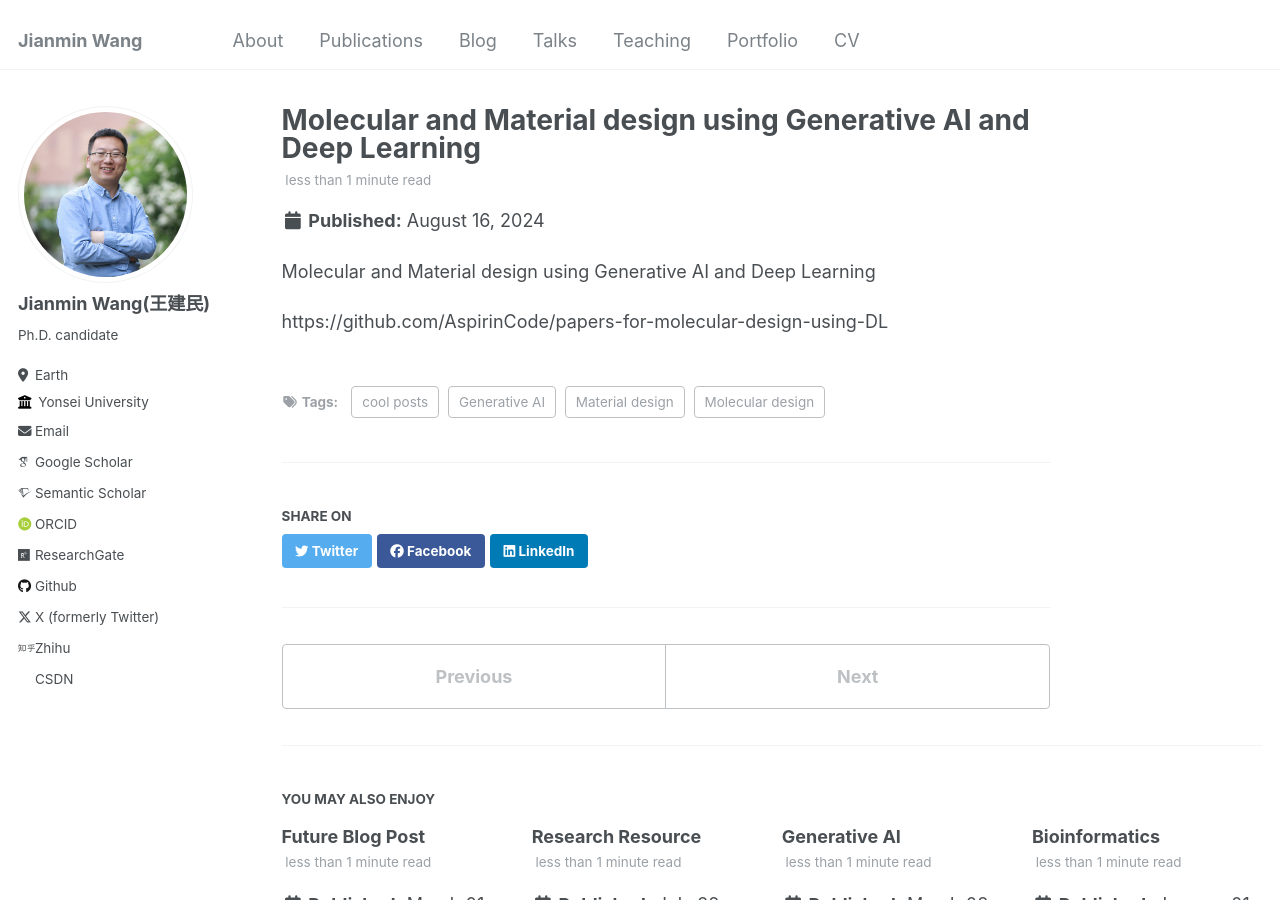
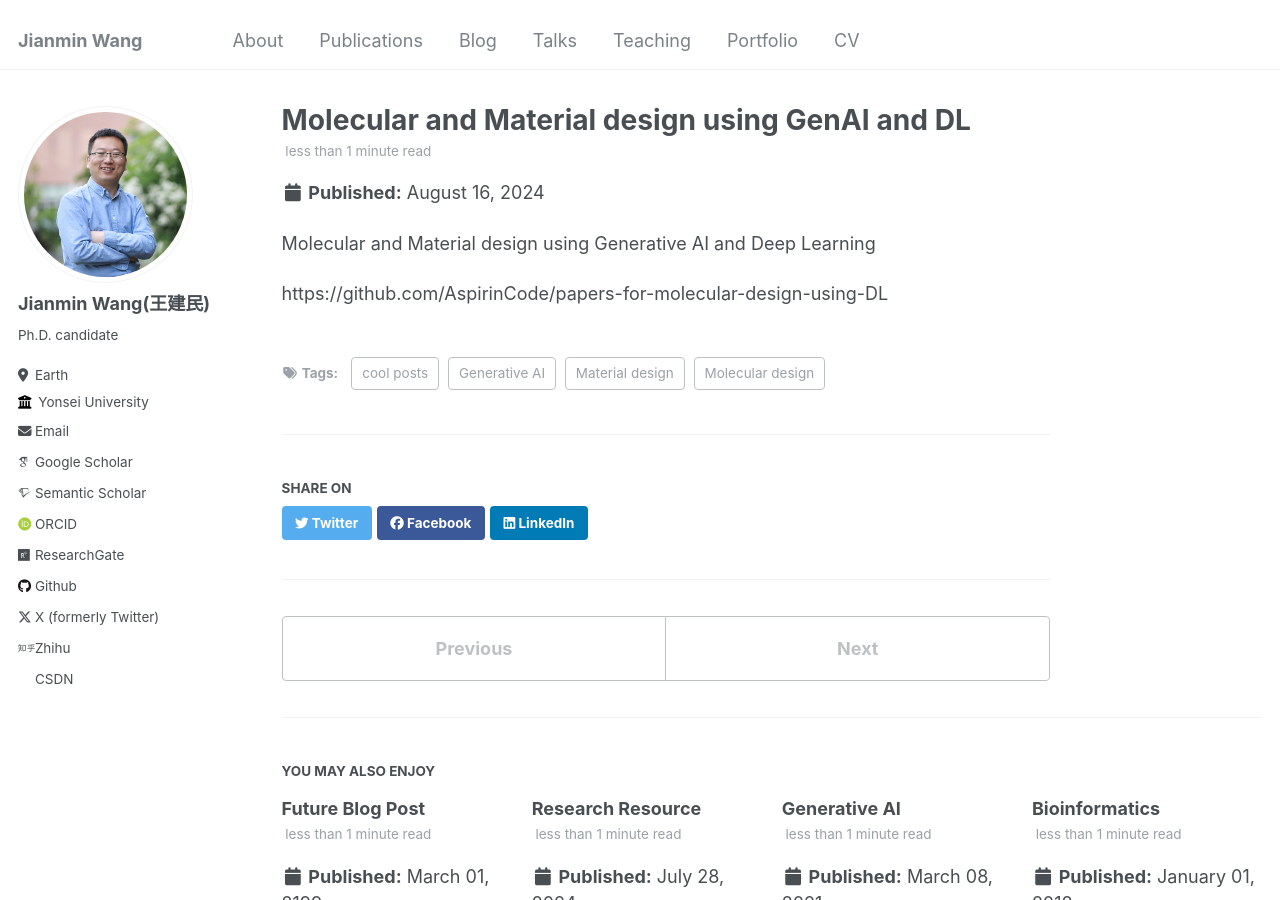
Before and after one commit to Jianmin2drugai/Jianmin2drugai.github.io, a Jekyll site: the page built from _posts/2024-08-16-generativeai-mol-note-post.md, in a window 1280 px wide and 900 px high. Built offline with Jekyll 4.4.1, drawn with Linux system fonts in a browser that asks for light colours; some web fonts are replaced.

Commit message:
Update 2024-08-16-generativeai-mol-note-post.md

```diff
--- a/_posts/2024-08-16-generativeai-mol-note-post.md
+++ b/_posts/2024-08-16-generativeai-mol-note-post.md
@@ -1,5 +1,5 @@
 ---
-title: 'Molecular and Material design using Generative AI and Deep Learning'
+title: 'Molecular and Material design using GenAI and DL'
 date: 2024-08-16
 permalink: /posts/2024/08/blog-post-2/
 tags:
```
